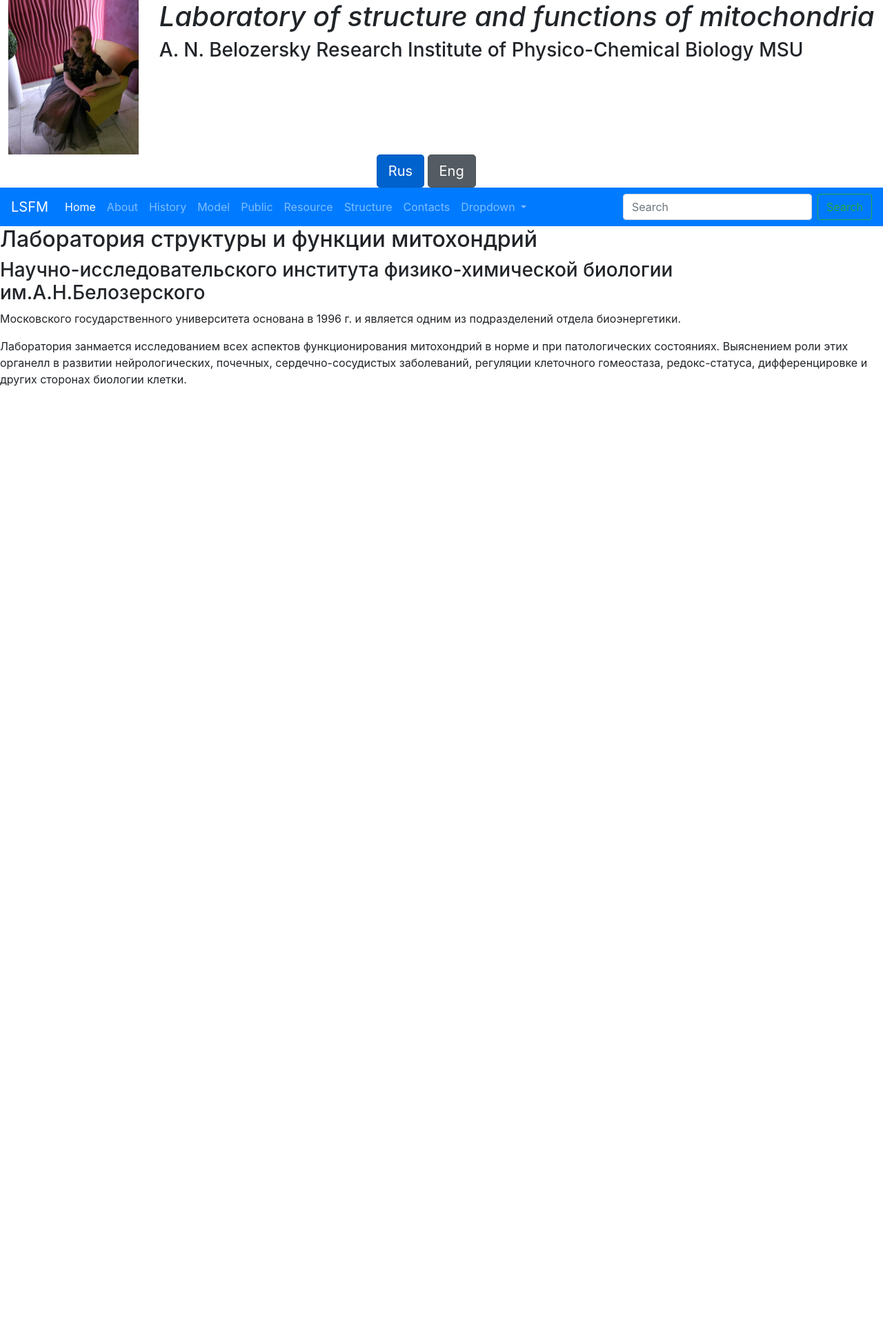
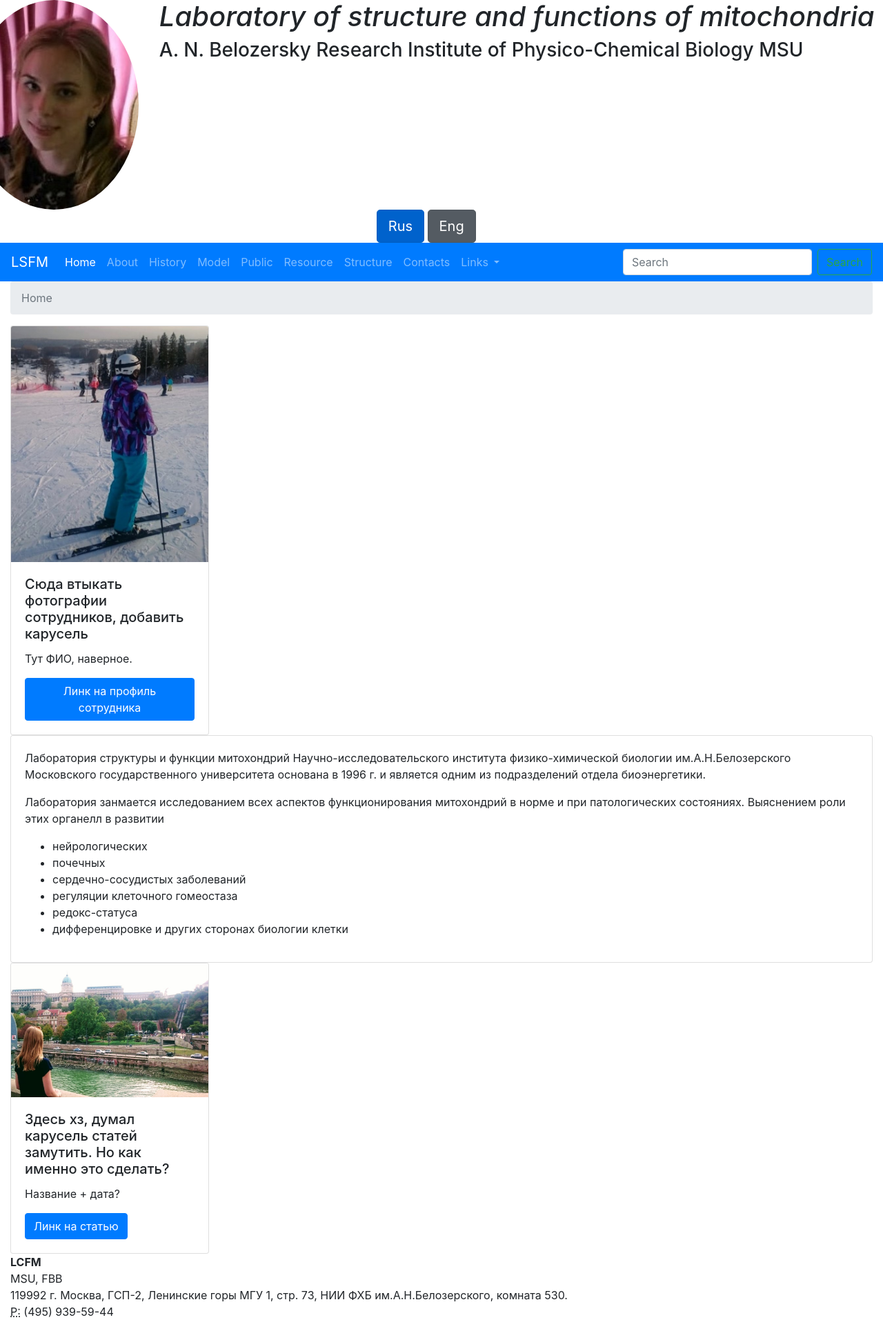
Before and after one commit to Santa29/Nadushka, a Django app: page / in a window 1280 px wide. Shown: the whole page at 69% size. Before the commit the page ends 560 px from the top, so only its background shows below. Run offline with Django 3.2, Linux system fonts and the light colour scheme; some libraries are stand-ins or nearby versions.

Commit message:
Rewrite homepage

```diff
--- a/templates/base.html
+++ b/templates/base.html
@@ -11,14 +11,14 @@
 
         <div class="container.fluid">
             <div class="row justify-content-md-center">
-                <div class="col-lg-2">
-                    <img src="{% static 'img1.jpg' %}" class="img-fluid" alt="Здесь Надя">
+                <div class="col xs-12 col-md-2">
+                    <img src="{% static 'img1.jpg' %}" class="rounded-circle float-right" alt="Здесь Надя">
                 </div>
                 <div class="col-md-auto">
                     <h1><i>Laboratory of structure and functions of mitochondria</i></h1>
                     <h3>A. N. Belozersky Research Institute of Physico-Chemical Biology MSU</h3>
                 </div>
-                <div class="col-lg-2">
+                <div class="col xs-12 col-md-2">
                     <a href="#" class="btn btn-primary btn-lg active" tabindex="-1" role="button" aria-disabled="true">Rus</a>
                     <a href="#" class="btn btn-secondary btn-lg active" tabindex="-1" role="button" aria-disabled="true">Eng</a>
                 </div>
@@ -65,7 +65,7 @@
                           </li>
                           <li class="nav-item dropdown">
                             <a class="nav-link dropdown-toggle" href="#" id="navbarDropdown" role="button" data-toggle="dropdown" aria-haspopup="true" aria-expanded="false">
-                              Dropdown
+                              Links
                             </a>
                             <div class="dropdown-menu" aria-labelledby="navbarDropdown">
                               <a class="dropdown-item" href="#">Action</a>
@@ -86,13 +86,55 @@
         </div>
     </head>
     <body>
+        <div class="container-fluid">
+            <nav aria-label="breadcrumb">
+                <ol class="breadcrumb">
+                  {% block breadcrumb %}
+                  {% endblock breadcrumb %}
+                </ol>
+            </nav>
+            <div class="row justify-content-center">
+                <div class="col-12 col-xs-2">
+                    <div class="card" style="width: 18rem;">
+                        <img src="{% static 'img2.jpg' %}" class="card-img-top" alt="...">
+                        <div class="card-body">
+                          <h5 class="card-title">Сюда втыкать фотографии сотрудников, добавить карусель</h5>
+                          <p class="card-text">Тут ФИО, наверное.</p>
+                          <a href="#" class="btn btn-primary stretched-link">Линк на профиль сотрудника</a>
+                        </div>
+                    </div>
+                </div>
+                <div class="col-12 col-xs-5">
+                    <div class="card">
+                        <div class="card-body">
+                            {% block content %}
 
-        {% block content %}
-
-        {% endblock content %}
+                            {% endblock content %}
+                        </div>
+                    </div>
+                </div>
+                <div class="col-12 col-xs-2">
+                    <div class="card" style="width: 18rem;">
+                        <img src="{% static 'img3.jpg' %}" class="card-img-top" alt="...">
+                        <div class="card-body">
+                          <h5 class="card-title">Здесь хз, думал карусель статей замутить. Но как именно это сделать?</h5>
+                          <p class="card-text">Название + дата?</p>
+                          <a href="#" class="btn btn-primary stretched-link">Линк на статью</a>
+                        </div>
+                    </div>
+                </div>
+        </div>
         <!-- Optional JavaScript -->
         <!-- jQuery first, then Popper.js, then Bootstrap JS -->
         <script src="https://code.jquery.com/jquery-3.5.1.slim.min.js" integrity="sha384-DfXdz2htPH0lsSSs5nCTpuj/zy4C+OGpamoFVy38MVBnE+IbbVYUew+OrCXaRkfj" crossorigin="anonymous"></script>
         <script src="https://cdn.jsdelivr.net/npm/popper.js@1.16.1/dist/umd/popper.min.js" integrity="sha384-9/reFTGAW83EW2RDu2S0VKaIzap3H66lZH81PoYlFhbGU+6BZp6G7niu735Sk7lN" crossorigin="anonymous"></script>
         <script src="https://stackpath.bootstrapcdn.com/bootstrap/4.5.2/js/bootstrap.min.js" integrity="sha384-B4gt1jrGC7Jh4AgTPSdUtOBvfO8shuf57BaghqFfPlYxofvL8/KUEfYiJOMMV+rV" crossorigin="anonymous"></script>
     </body>
+    <footer>
+        <address>
+            <strong>LCFM</strong><br />
+            MSU, FBB<br />
+            119992 г. Москва, ГСП-2, Ленинские горы МГУ 1, стр. 73, НИИ ФХБ им.А.Н.Белозерского, комната 530. <br />
+            <abbr title="Phone">P:</abbr> (495) 939-59-44
+          </address>
+    </footer>
--- a/templates/home.html
+++ b/templates/home.html
@@ -1,12 +1,25 @@
 <!--templates/home.html-->
 {% extends 'base.html' %}
 
+{% block breadcrumb %}
+<li class="breadcrumb-item active" aria-current="page">Home</li>
+{% endblock breadcrumb %}
+
 {% block content %}
-<h2>Лаборатория структуры и функции митохондрий </h2>
-<h3>Научно-исследовательского института физико-химической биологии им.А.Н.Белозерского</h3>
-<p>Московского государственного университета основана в 1996 г. и является одним из подразделений отдела биоэнергетики.</p>
+<p>
+Лаборатория структуры и функции митохондрий
+Научно-исследовательского института физико-химической биологии им.А.Н.Белозерского
+Московского государственного университета основана в 1996 г.
+и является одним из подразделений отдела биоэнергетики.
+</p>
 
-Лаборатория занмается исследованием всех аспектов функционирования митохондрий в норме и при патологических состояниях.
-Выяснением роли этих органелл в развитии нейрологических, почечных, сердечно-сосудистых заболеваний,
-регуляции клеточного гомеостаза, редокс-статуса, дифференцировке и других сторонах биологии клетки.
+<p>Лаборатория занмается исследованием всех аспектов функционирования митохондрий в норме и при патологических состояниях. Выяснением роли этих органелл в развитии</p>
+<ul>
+    <li>нейрологических</li>
+    <li>почечных</li>
+    <li>сердечно-сосудистых заболеваний</li>
+    <li>регуляции клеточного гомеостаза</li>
+    <li>редокс-статуса</li>
+    <li>дифференцировке и других сторонах биологии клетки</li>
+</ul>
 {% endblock content %}
--- a/templates/model.html
+++ b/templates/model.html
@@ -2,6 +2,11 @@
 
 {% extends 'base.html' %}
 
+{% block breadcrumb %}
+<li class="breadcrumb-item"><a href="{% url 'home' %}">Home</a></li>
+<li class="breadcrumb-item active" aria-current="page">Model</li>
+{% endblock breadcrumb %}
+
 {% block content %}
 
 {% endblock content %}
```
Also changed, not shown: static/img1.jpg.
